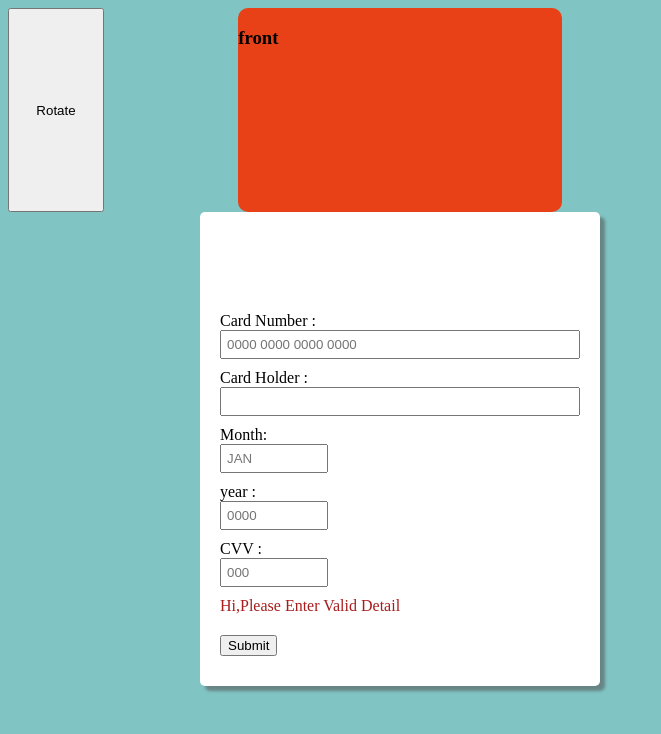
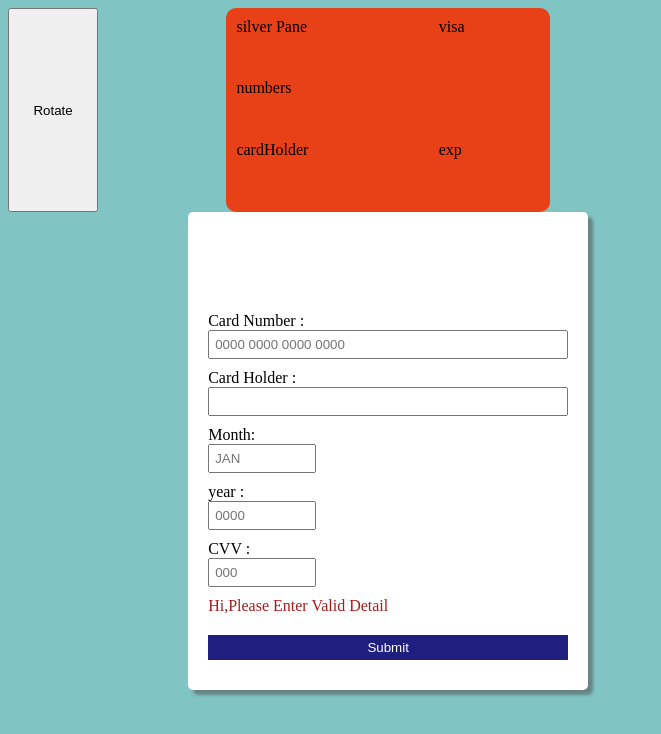
Before and after one commit to Haybuka/CreditCard-Info, a plain HTML site: page index.html in a window 1280 px wide. Shown: the whole page, without its empty margins (0-661 px from the left). Drawn offline with Linux system fonts and the light colour scheme.

Commit message:
Filling up the card Frontal,used display Grid.

```diff
--- a/index.html
+++ b/index.html
@@ -23,19 +23,19 @@
                     <input type="text" name="cardHolder" placeholder=" " id="cardHolder" inputmode="numeric"
                         pattern="[0-9]*">
                 </label>
-                <label>
+                <label class="line">
                     <p>Month:</p>
                     <input type="text" name="month" placeholder="JAN" id="month" maxlength="3" inputmode="numeric"
                         pattern="[0-9]*">
 
                 </label>
-                <label>
+                <label class="line">
                     <p>year :</p>
                     <input type="text" name="year" placeholder="0000" id="year" maxlength="4" inputmode="numeric"
                         pattern="[0-9]*">
 
                 </label>
-                <label>
+                <label class="line">
                     <p>CVV :</p>
                     <input type="text" name="cvv" placeholder="000" id="cvv" maxlength="3" inputmode="numeric"
                         pattern="[0-9]*">
@@ -46,7 +46,21 @@
             </form>
         </main>
         <div class="card">
-            <h3>front</h3>
+            <div class="silver">
+                silver Pane
+            </div>
+            <div class="cardtype">
+                visa
+            </div>
+            <div class="inputhere">
+                numbers
+            </div>
+            <div class="carduser">
+                <p>cardHolder</p>
+            </div>
+            <div class="expire">
+                exp
+            </div>
         </div>
         <div class="backcard">
             <h3>back</h3>
--- a/main.css
+++ b/main.css
@@ -70,6 +70,13 @@
 	display: inline-block;
 	padding: 5px;
 }
+input#submit {
+	width: 100%;
+	padding: 5px 20px;
+	color: white;
+	background-color: rgb(31, 31, 128);
+	border: none;
+}
 
 form {
 	margin-top: 80px;
@@ -85,8 +92,32 @@
 	grid-row: 1/2;
 	grid-column: 3/6;
 	opacity: 1;
+	padding: 10px;
+	display: grid;
+	grid-template-columns: repeat(12, 1fr);
+	grid-template-rows: repeat(3, minmax(0, auto));
 }
 
+.silver {
+	grid-row: 1/2;
+	grid-column: 1/4;
+}
+.cardtype {
+	grid-row: 1/2;
+	grid-column: 9/13;
+}
+.inputhere {
+	grid-row: 2/3;
+	grid-column: 1/13;
+}
+.carduser {
+	grid-row: 3/4;
+	grid-column: 1/4;
+}
+.expire {
+	grid-row: 3/4;
+	grid-column: 9/13;
+}
 .backcard {
 	background-color: #e84118;
 	width: 323.5px;
@@ -96,8 +127,8 @@
 	transform: rotatey(90deg);
 	transition: all 1s 1s;
 	grid-row: 1/2;
-	grid-column: 3/6;
-	opacity: 0;
+	grid-column: 6/9;
+	opacity: 1;
 }
 
 .rotateF {
```
